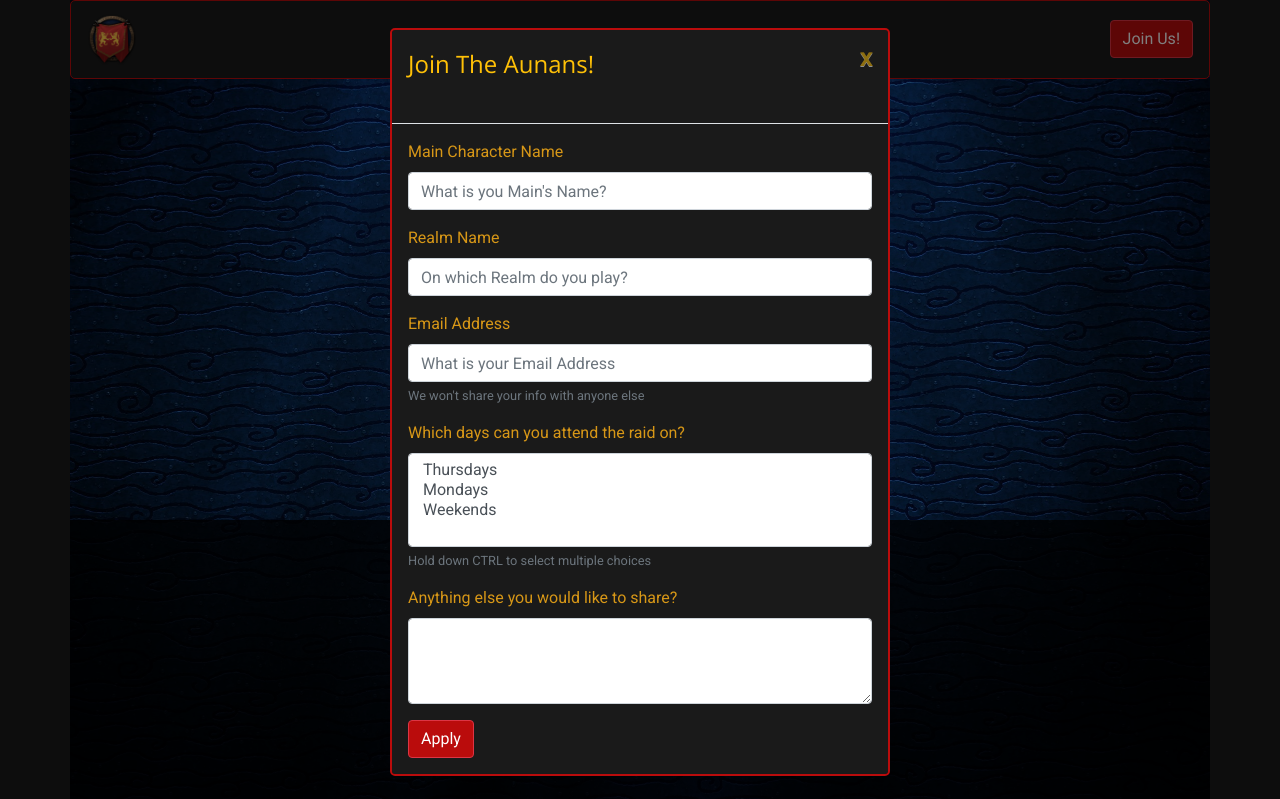
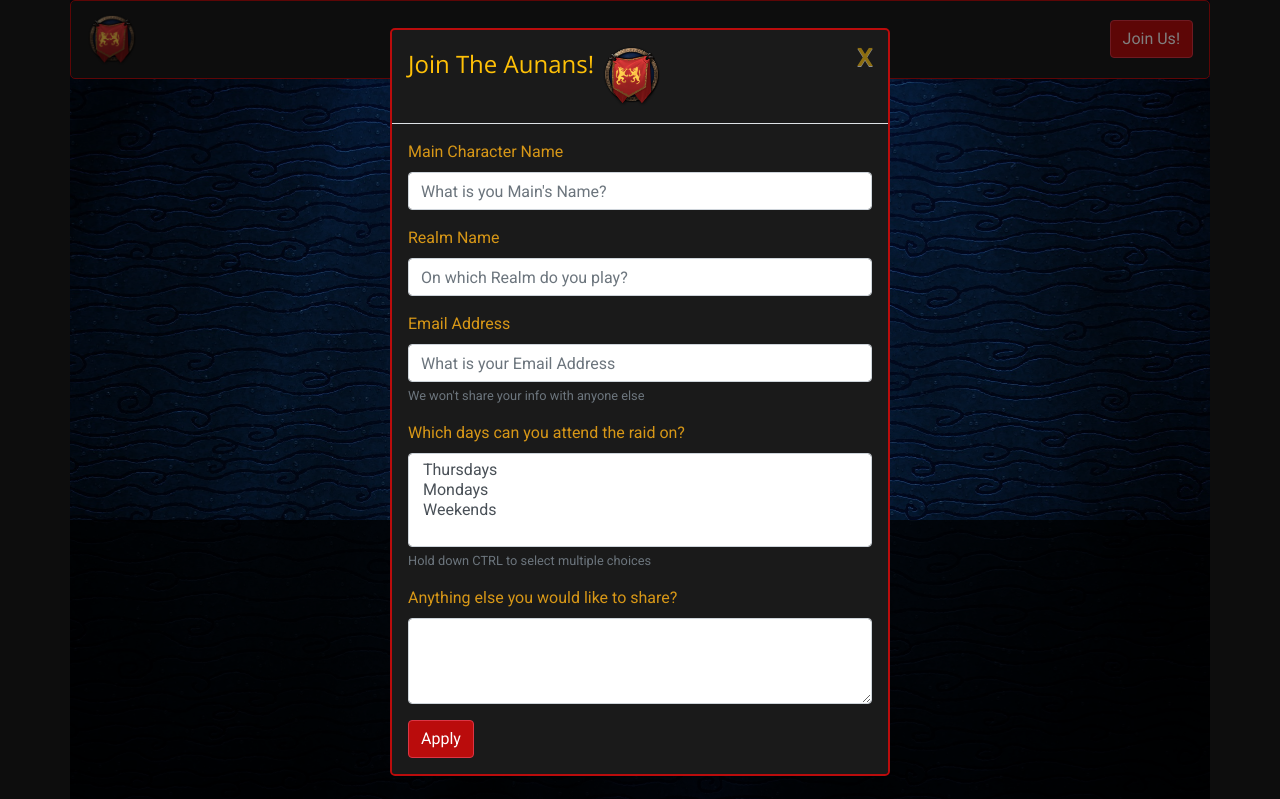
Before and after one commit to CristianBuca/The-Aunans, a plain HTML site: page index.html in a window 1280 px wide. Both pictures are taken after a click on the button "Join Us!". Shown: the top 799 px of the page. Drawn offline with nearby package versions, Linux system fonts and the light colour scheme.

Commit message:
Add(logo): Guild logo to modal header

```diff
--- a/assets/css/style.css
+++ b/assets/css/style.css
@@ -222,6 +222,10 @@ iframe {
     color:#ffc107;
 }
 
+.modal img {
+    width: 75px;
+}
+
 /* Media Queries */
 
 /* For medium screens up to 1000px  */
--- a/index.html
+++ b/index.html
@@ -159,8 +159,9 @@
             <div class="modal-content">
                 <div class="modal-header">
                     <h4 class="modal-title">Join The Aunans!</h4>
+                    <img src="assets/img/aunans-logo.png" alt="The Aunans Logo">
                     <button type="button" class="close" data-dismiss="modal" aria-label="Close">
-                        <span aria-hidden="true">x</span>
+                        <span aria-hidden="true">X</span>
                     </button>
                 </div>
                 <div class="modal-body">
```
Also changed, not shown: gallery.html (+1 -0 lines), guildinfo.html (+1 -0 lines), resources.html (+1 -0 lines).
